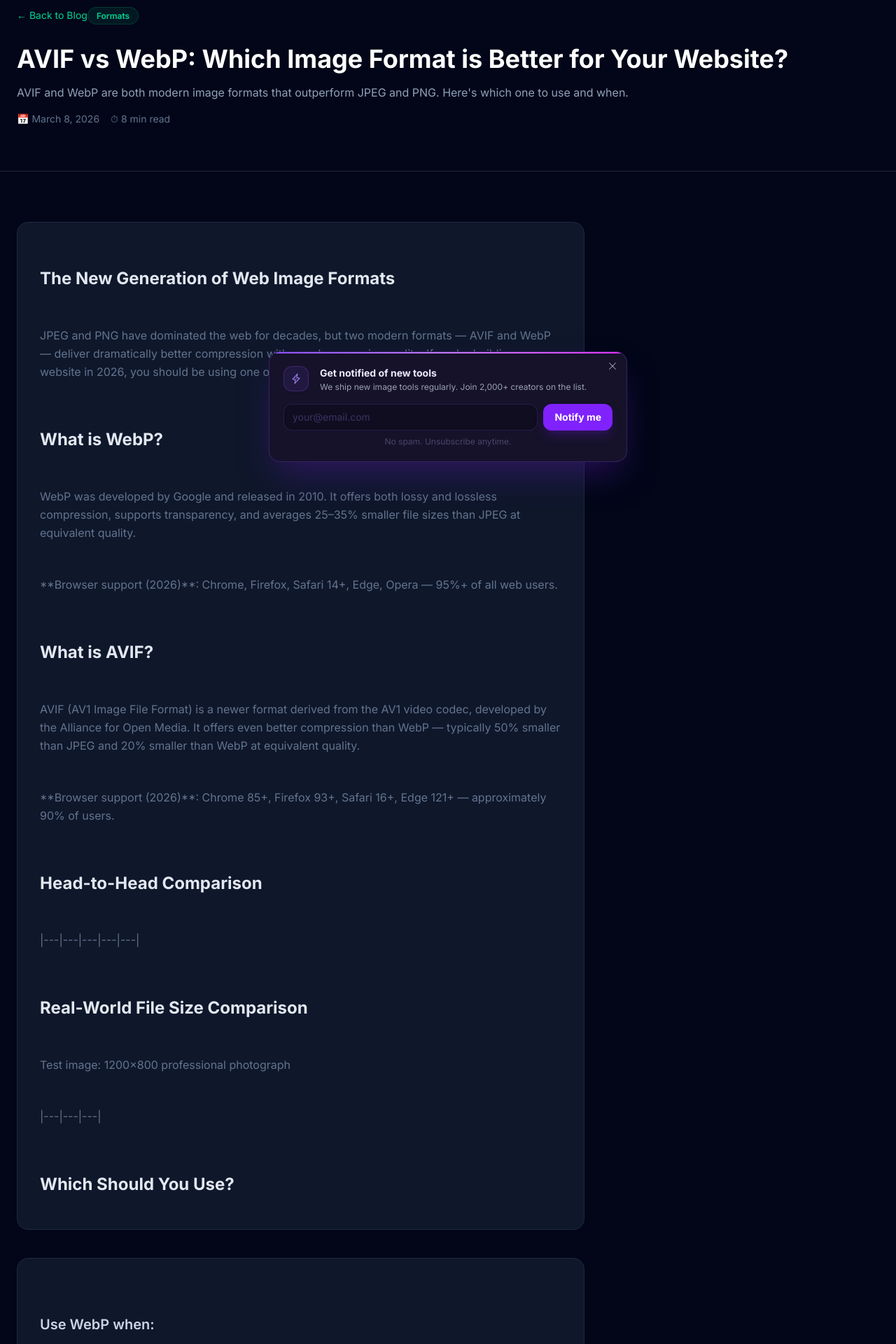
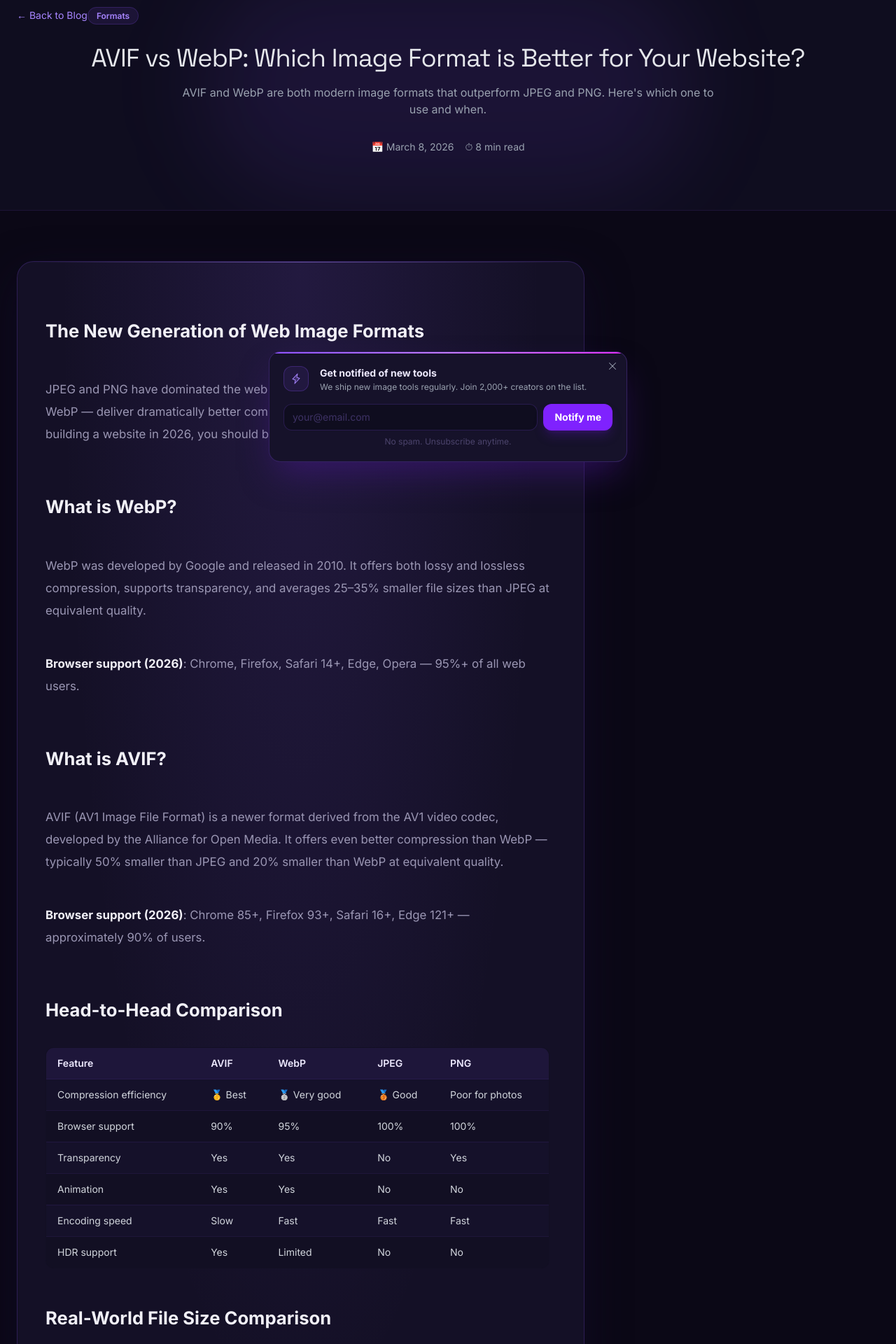
Before and after one commit to aashish-nepal/pixltools, a Next.js app: page /blog/avif-vs-webp-which-is-better in a window 1280 px wide. Shown: the part 120-2040 px from the top of the page at 70% size. Built offline with nearby package versions, Linux system fonts and the light colour scheme; no server answers.

Commit message:
Updated Blog UI

```diff
--- a/app/blog/[slug]/page.tsx
+++ b/app/blog/[slug]/page.tsx
@@ -1,5 +1,6 @@
 import { notFound } from "next/navigation";
 import type { Metadata } from "next";
+import type { ReactNode } from "react";
 import { BLOG_POSTS, getPostBySlug } from "@/lib/blog-data";
 import { buildJsonLdFAQ } from "@/lib/utils";
 import FAQSection from "@/components/ui/FAQSection";
@@ -67,18 +68,144 @@ export async function generateMetadata({ params }: Props): Promise<Metadata> {
     };
 }
 
+function renderInline(text: string) {
+    const nodes: ReactNode[] = [];
+    const pattern = /(\*\*[^*]+\*\*)|(\[[^\]]+\]\([^)]+\))/g;
+    let lastIndex = 0;
+    let match: RegExpExecArray | null;
+    let keyIndex = 0;
+
+    while ((match = pattern.exec(text)) !== null) {
+        if (match.index > lastIndex) nodes.push(text.slice(lastIndex, match.index));
+        const token = match[0];
+
+        if (token.startsWith("**") && token.endsWith("**")) {
+            nodes.push(<strong key={`strong-${keyIndex++}`}>{token.slice(2, -2)}</strong>);
+        } else if (token.startsWith("[")) {
+            const parts = /\[([^\]]+)\]\(([^)]+)\)/.exec(token);
+            if (parts) {
+                const [, label, href] = parts;
+                if (href.startsWith("/")) {
+                    nodes.push(<Link key={`link-${keyIndex++}`} href={href}>{label}</Link>);
+                } else {
+                    nodes.push(<a key={`link-${keyIndex++}`} href={href} target="_blank" rel="noreferrer">{label}</a>);
+                }
+            } else {
+                nodes.push(token);
+            }
+        }
+
+        lastIndex = match.index + token.length;
+    }
+
+    if (lastIndex < text.length) nodes.push(text.slice(lastIndex));
+    return nodes;
+}
+
 function renderContent(content: string) {
     const lines = content.split("\n");
-    return lines.map((line, i) => {
-        if (line.startsWith("## ")) return <h2 key={i} className="text-2xl font-bold text-slate-200 mt-8 mb-4">{line.slice(3)}</h2>;
-        if (line.startsWith("### ")) return <h3 key={i} className="text-xl font-semibold text-slate-300 mt-6 mb-3">{line.slice(4)}</h3>;
-        if (line.startsWith("**") && line.endsWith("**")) return <p key={i} className="font-semibold text-slate-300 my-2">{line.slice(2, -2)}</p>;
-        if (line.startsWith("- ")) return <li key={i} className="ml-4 text-slate-500 my-1">{line.slice(2)}</li>;
-        if (line.match(/^\d+\./)) return <li key={i} className="ml-4 text-slate-500 my-1 list-decimal">{line.replace(/^\d+\.\s/, "")}</li>;
-        if (line.startsWith("| ")) return null;
-        if (line.trim() === "") return <br key={i} />;
-        return <p key={i} className="text-slate-500 leading-relaxed my-3">{line}</p>;
-    });
+    const nodes: ReactNode[] = [];
+    let i = 0;
+
+    while (i < lines.length) {
+        const line = lines[i];
+
+        if (line.startsWith("## ")) {
+            nodes.push(<h2 key={`h2-${i}`}>{renderInline(line.slice(3))}</h2>);
+            i += 1;
+            continue;
+        }
+        if (line.startsWith("### ")) {
+            nodes.push(<h3 key={`h3-${i}`}>{renderInline(line.slice(4))}</h3>);
+            i += 1;
+            continue;
+        }
+        if (line.startsWith("- ")) {
+            const items: React.ReactNode[] = [];
+            let j = i;
+            while (j < lines.length && lines[j].startsWith("- ")) {
+                items.push(<li key={`ul-${j}`}>{renderInline(lines[j].slice(2))}</li>);
+                j += 1;
+            }
+            nodes.push(<ul key={`ul-${i}`}>{items}</ul>);
+            i = j;
+            continue;
+        }
+        if (/^\d+\.\s/.test(line)) {
+            const items: React.ReactNode[] = [];
+            let j = i;
+            while (j < lines.length && /^\d+\.\s/.test(lines[j])) {
+                items.push(<li key={`ol-${j}`}>{renderInline(lines[j].replace(/^\d+\.\s/, ""))}</li>);
+                j += 1;
+            }
+            nodes.push(<ol key={`ol-${i}`} className="list-decimal ml-6 my-4">{items}</ol>);
+            i = j;
+            continue;
+        }
+        if (line.trim().startsWith("|")) {
+            const rows: string[] = [];
+            let j = i;
+            while (j < lines.length && lines[j].trim().startsWith("|")) {
+                rows.push(lines[j]);
+                j += 1;
+            }
+
+            const parseRow = (row: string) =>
+                row
+                    .trim()
+                    .replace(/^\|/, "")
+                    .replace(/\|$/, "")
+                    .split("|")
+                    .map((cell) => cell.trim());
+
+            const isSeparator = (row: string) =>
+                /^\s*\|?\s*:?-+:?\s*(\|\s*:?-+:?\s*)+\|?\s*$/.test(row);
+
+            const headerCells = rows.length ? parseRow(rows[0]) : [];
+            const bodyRows = rows.slice(1).filter((row) => !isSeparator(row)).map(parseRow);
+
+            nodes.push(
+                <div key={`table-${i}`} className="overflow-x-auto">
+                    <table className="w-full text-sm border border-violet-500/15 rounded-xl overflow-hidden bg-[#120f23]">
+                        {headerCells.length > 0 && (
+                            <thead className="bg-violet-500/10">
+                                <tr>
+                                    {headerCells.map((cell, idx) => (
+                                        <th key={`th-${i}-${idx}`} className="text-left text-violet-100 font-semibold px-4 py-3 border-b border-violet-500/15">
+                                            {renderInline(cell)}
+                                        </th>
+                                    ))}
+                                </tr>
+                            </thead>
+                        )}
+                        <tbody>
+                            {bodyRows.map((cells, rowIndex) => (
+                                <tr key={`tr-${i}-${rowIndex}`} className="odd:bg-[#15112a] even:bg-[#120f23]">
+                                    {cells.map((cell, cellIndex) => (
+                                        <td key={`td-${i}-${rowIndex}-${cellIndex}`} className="px-4 py-3 text-gray-300 border-b border-violet-500/10">
+                                            {renderInline(cell)}
+                                        </td>
+                                    ))}
+                                </tr>
+                            ))}
+                        </tbody>
+                    </table>
+                </div>
+            );
+            i = j;
+            continue;
+        }
+        if (line.trim() === "") {
+            nodes.push(<div key={`spacer-${i}`} className="h-3" />);
+            i += 1;
+            continue;
+        }
+
+        nodes.push(<p key={`p-${i}`}>{renderInline(line)}</p>);
+        i += 1;
+    }
+
+    return nodes;
 }
 
 const blogFaqs = [
@@ -141,26 +268,27 @@ export default async function BlogPostPage({ params }: Props) {
     };
 
     return (
-        <main className="min-h-screen bg-slate-950">
+        <main className="min-h-screen bg-[#0b0816]">
             <script type="application/ld+json" dangerouslySetInnerHTML={{ __html: JSON.stringify(articleSchema) }} />
             <script type="application/ld+json" dangerouslySetInnerHTML={{ __html: JSON.stringify(faqSchema) }} />
             <script type="application/ld+json" dangerouslySetInnerHTML={{ __html: JSON.stringify(breadcrumbSchema) }} />
 
             {/* Header */}
-            <div className="bg-slate-950 border-b border-slate-800 text-white py-16">
-                <div className="max-w-7xl mx-auto px-4 sm:px-6">
-                    <Link href="/blog" className="text-emerald-400 text-sm hover:text-emerald-300 mb-4 inline-block">← Back to Blog</Link>
-                    <span className="text-xs font-semibold text-emerald-400 bg-emerald-500/10 border border-emerald-500/20 px-3 py-1 rounded-full">{post!.category}</span>
-                    <h1 className="text-3xl md:text-4xl font-bold mt-4 mb-4 text-white">{post!.title}</h1>
-                    <p className="text-slate-400">{post!.excerpt}</p>
-                    <div className="flex items-center gap-4 mt-4 text-sm text-slate-500">
+            <div className="relative overflow-hidden bg-[#0f0d1f] border-b border-violet-500/10 text-white py-16">
+                <div className="absolute top-1/2 left-1/2 -translate-x-1/2 -translate-y-1/2 w-[700px] h-[320px] bg-violet-500/10 rounded-full blur-3xl pointer-events-none" />
+                <div className="relative max-w-[1400px] mx-auto px-4 sm:px-6">
+                    <Link href="/blog" className="text-violet-400 text-sm hover:text-violet-300 mb-4 inline-block">← Back to Blog</Link>
+                    <span className="text-xs font-semibold text-violet-400 bg-violet-500/10 border border-violet-500/20 px-3 py-1 rounded-full">{post!.category}</span>
+                    <h1 className="font-display text-gray-200 leading-[1.1] text-3xl md:text-4xl mt-4 mb-4 text-center">{post!.title}</h1>
+                    <p className="text-gray-400 max-w-3xl text-center mx-auto">{post!.excerpt}</p>
+                    <div className="flex items-center gap-4 mt-4 py-4 text-sm text-gray-400 justify-center">
                         <span>📅 {new Date(post!.date).toLocaleDateString("en-US", { year: "numeric", month: "long", day: "numeric" })}</span>
                         <span>⏱ {post!.readTime} min read</span>
                     </div>
                 </div>
             </div>
 
-            <div className="max-w-7xl mx-auto px-4 sm:px-6 py-12">
+            <div className="max-w-[1400px] mx-auto px-4 sm:px-6 py-12">
                 <AdBanner slot="Blog Post Top" />
 
                 <div className="mt-6 grid grid-cols-1 lg:grid-cols-3 gap-8 items-start">
@@ -172,12 +300,24 @@ export default async function BlogPostPage({ params }: Props) {
                             const mid = Math.floor(lines.length / 2);
                             return (
                                 <>
-                                    <article className="bg-slate-900 rounded-2xl p-8 border border-slate-800">
-                                        {renderContent(lines.slice(0, mid).join("\n"))}
+                                    <article className="relative overflow-hidden rounded-3xl border border-violet-500/20 bg-[#141026] shadow-[0_20px_60px_rgba(17,10,40,0.65)]">
+                                        <div className="absolute inset-0 bg-[radial-gradient(ellipse_at_top,rgba(139,92,246,0.12),transparent_60%)]" />
+                                        <div className="absolute top-0 left-0 right-0 h-px bg-gradient-to-r from-transparent via-violet-400/50 to-transparent" />
+                                        <div className="relative z-10 p-8 md:p-10">
+                                            <div className="prose max-w-[720px]">
+                                                {renderContent(lines.slice(0, mid).join("\n"))}
+                                            </div>
+                                        </div>
                                     </article>
                                     <AdBanner slot="Blog Post Middle" />
-                                    <article className="bg-slate-900 rounded-2xl p-8 border border-slate-800 mt-6">
-                                        {renderContent(lines.slice(mid).join("\n"))}
+                                    <article className="relative overflow-hidden rounded-3xl border border-violet-500/20 bg-[#141026] shadow-[0_20px_60px_rgba(17,10,40,0.65)] mt-6">
+                                        <div className="absolute inset-0 bg-[radial-gradient(ellipse_at_top,rgba(139,92,246,0.12),transparent_60%)]" />
+                                        <div className="absolute top-0 left-0 right-0 h-px bg-gradient-to-r from-transparent via-violet-400/50 to-transparent" />
+                                        <div className="relative z-10 p-8 md:p-10">
+                                            <div className="prose max-w-[720px]">
+                                                {renderContent(lines.slice(mid).join("\n"))}
+                                            </div>
+                                        </div>
                                     </article>
                                 </>
                             );
@@ -190,14 +330,14 @@ export default async function BlogPostPage({ params }: Props) {
                         {/* Related Articles */}
                         {relatedPosts.length > 0 && (
                             <div className="mt-8">
-                                <h2 className="text-xl font-bold text-slate-200 mb-4">Related Articles</h2>
+                                <h2 className="font-display text-gray-200 leading-[1.1] text-3xl md:text-4xl mt-4 mb-4 py-6 text-center">Related Articles</h2>
                                 <div className="grid grid-cols-1 sm:grid-cols-2 gap-4">
                                     {relatedPosts.map((rp) => (
-                                        <Link key={rp.slug} href={`/blog/${rp.slug}`} className="group block bg-slate-900 hover:bg-slate-800 border border-slate-800 hover:border-emerald-500/30 rounded-xl p-5 transition-all">
-                                            <span className="text-xs font-semibold text-emerald-400 bg-emerald-500/10 border border-emerald-500/20 px-2 py-0.5 rounded-full">{rp.category}</span>
-                                            <p className="text-sm font-semibold text-slate-200 mt-3 mb-1 group-hover:text-white transition-colors line-clamp-2">{rp.title}</p>
-                                            <p className="text-xs text-slate-500 line-clamp-2">{rp.excerpt}</p>
-                                            <span className="text-xs text-emerald-400 mt-3 inline-block">Read article →</span>
+                                        <Link key={rp.slug} href={`/blog/${rp.slug}`} className="group block bg-[#16122a] hover:bg-[#1c1738] border border-violet-500/15 hover:border-violet-500/35 rounded-xl p-5 transition-all">
+                                            <span className="text-xs font-semibold text-violet-400 bg-violet-500/10 border border-violet-500/20 px-2 py-0.5 rounded-full">{rp.category}</span>
+                                            <p className="text-sm font-semibold text-violet-100 mt-3 mb-1 group-hover:text-white transition-colors line-clamp-2">{rp.title}</p>
+                                            <p className="text-xs text-gray-400 line-clamp-2">{rp.excerpt}</p>
+                                            <span className="text-xs text-violet-400 mt-3 inline-block">Read article →</span>
                                         </Link>
                                     ))}
                                 </div>
@@ -205,12 +345,17 @@ export default async function BlogPostPage({ params }: Props) {
                         )}
 
                         {/* CTA */}
-                        <div className="bg-gradient-to-r from-emerald-600 to-teal-600 rounded-2xl p-8 text-white text-center mt-8">
-                            <h3 className="text-xl font-bold mb-2">Try Our Free Image Tools</h3>
-                            <p className="text-emerald-100 mb-4">30+ free online tools to compress, resize, convert and optimize your images.</p>
-                            <Link href="/" className="bg-slate-950 text-emerald-400 font-bold px-6 py-3 rounded-xl hover:bg-slate-900 transition-colors inline-block">
-                                Explore All Tools →
-                            </Link>
+                        <div className="relative overflow-hidden rounded-3xl border border-violet-500/20 bg-[#130f28] p-8 text-white text-center mt-10">
+                            <div className="absolute inset-0 bg-[radial-gradient(circle_at_20%_20%,rgba(139,92,246,0.22),transparent_55%)]" />
+                            <div className="absolute inset-0 bg-[radial-gradient(circle_at_80%_30%,rgba(99,102,241,0.18),transparent_60%)]" />
+                            <div className="absolute top-0 left-0 right-0 h-px bg-gradient-to-r from-transparent via-violet-600/60 to-transparent" />
+                            <div className="relative z-10">
+                                <h3 className="font-display text-gray-200 leading-[1.1] text-3xl md:text-4xl mt-4 mb-4 text-center">Try Our Free Image Tools</h3>
+                                <p className="text-violet-100/80 mb-4">30+ free online tools to compress, resize, convert and optimize your images.</p>
+                                <Link href="/" className="bg-violet-500/15 border border-violet-400/30 text-violet-100 font-bold px-6 py-3 rounded-xl hover:bg-violet-500/25 transition-colors inline-block">
+                                    Explore All Tools →
+                                </Link>
+                            </div>
                         </div>
 
                         <AdBanner slot="Blog Post Bottom" />
--- a/app/globals.css
+++ b/app/globals.css
@@ -273,10 +273,16 @@ body {
 }
 
 /* Prose for blog */
+.prose {
+  font-size: 1.05rem;
+  line-height: 1.9;
+  color: #8b87a8;
+}
+
 .prose h2 {
-  font-size: 1.5rem;
+  font-size: 1.6rem;
   font-weight: 700;
-  margin: 2rem 0 1rem;
+  margin: 2.2rem 0 1rem;
   color: #f1f0f7;
 }
 
@@ -284,23 +290,34 @@ body {
   font-size: 1.25rem;
   font-weight: 600;
   margin: 1.5rem 0 0.75rem;
-  color: #c4b5fd;
+  color: #c9bcff;
 }
 
 .prose p {
-  line-height: 1.8;
+  line-height: 1.9;
   margin: 1rem 0;
-  color: #8b87a8;
+  color: #9a96b3;
 }
 
 .prose ul {
   padding-left: 1.5rem;
   margin: 1rem 0;
+  list-style: disc;
+}
+
+.prose ol {
+  padding-left: 1.5rem;
+  margin: 1rem 0;
+  list-style: decimal;
 }
 
 .prose li {
   margin: 0.5rem 0;
-  color: #8b87a8;
+  color: #9a96b3;
+}
+
+.prose li::marker {
+  color: #6f66a8;
 }
 
 .prose a {
@@ -310,6 +327,15 @@ body {
 
 .prose strong {
   color: #f1f0f7;
+}
+
+.prose code {
+  background: rgba(139, 92, 246, 0.12);
+  border: 1px solid rgba(139, 92, 246, 0.2);
+  padding: 0.1rem 0.35rem;
+  border-radius: 0.4rem;
+  font-size: 0.95em;
+  color: #e9e6ff;
 }
 
 /* ── Testimonials infinite marquee ── */
```
